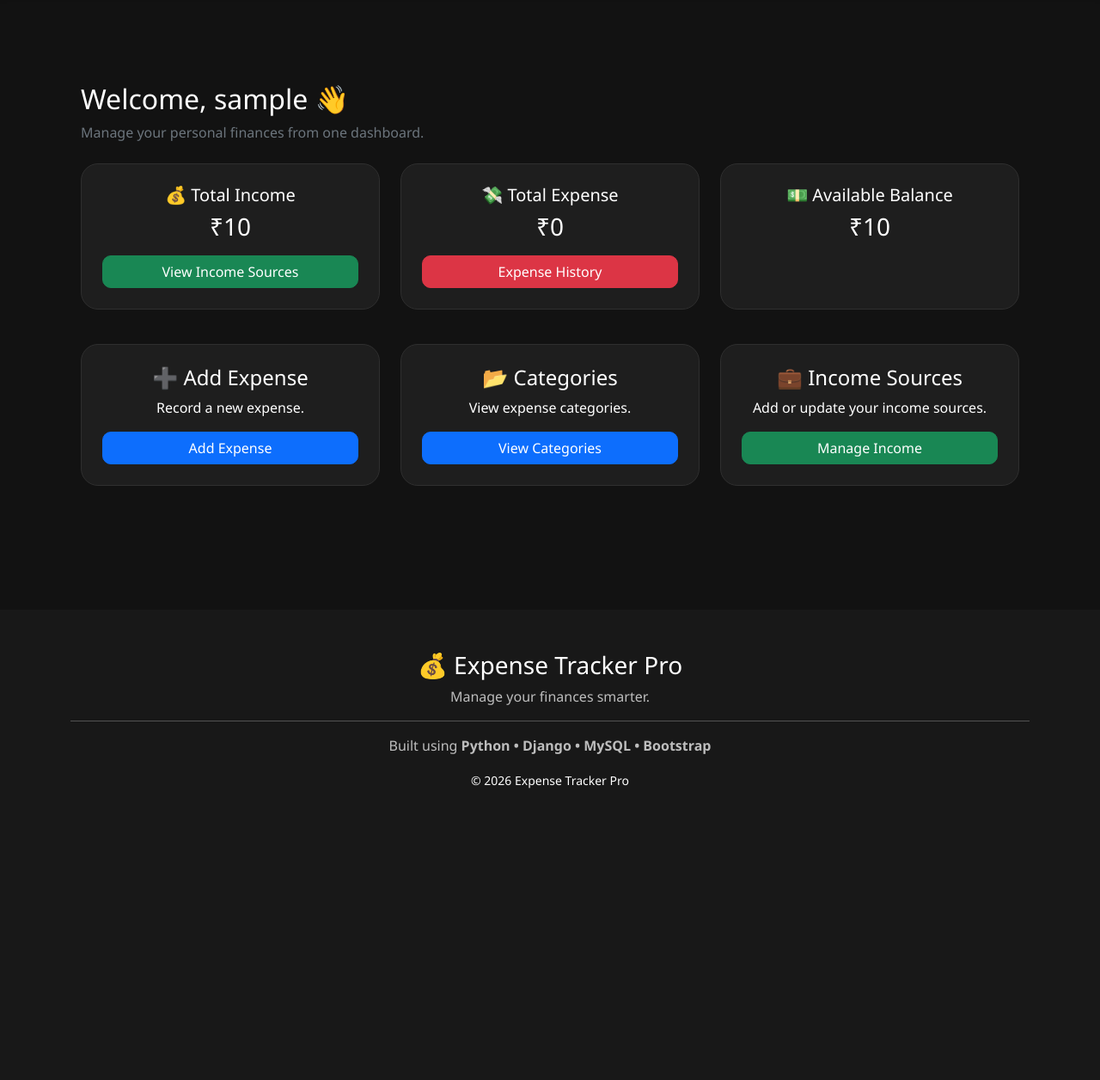
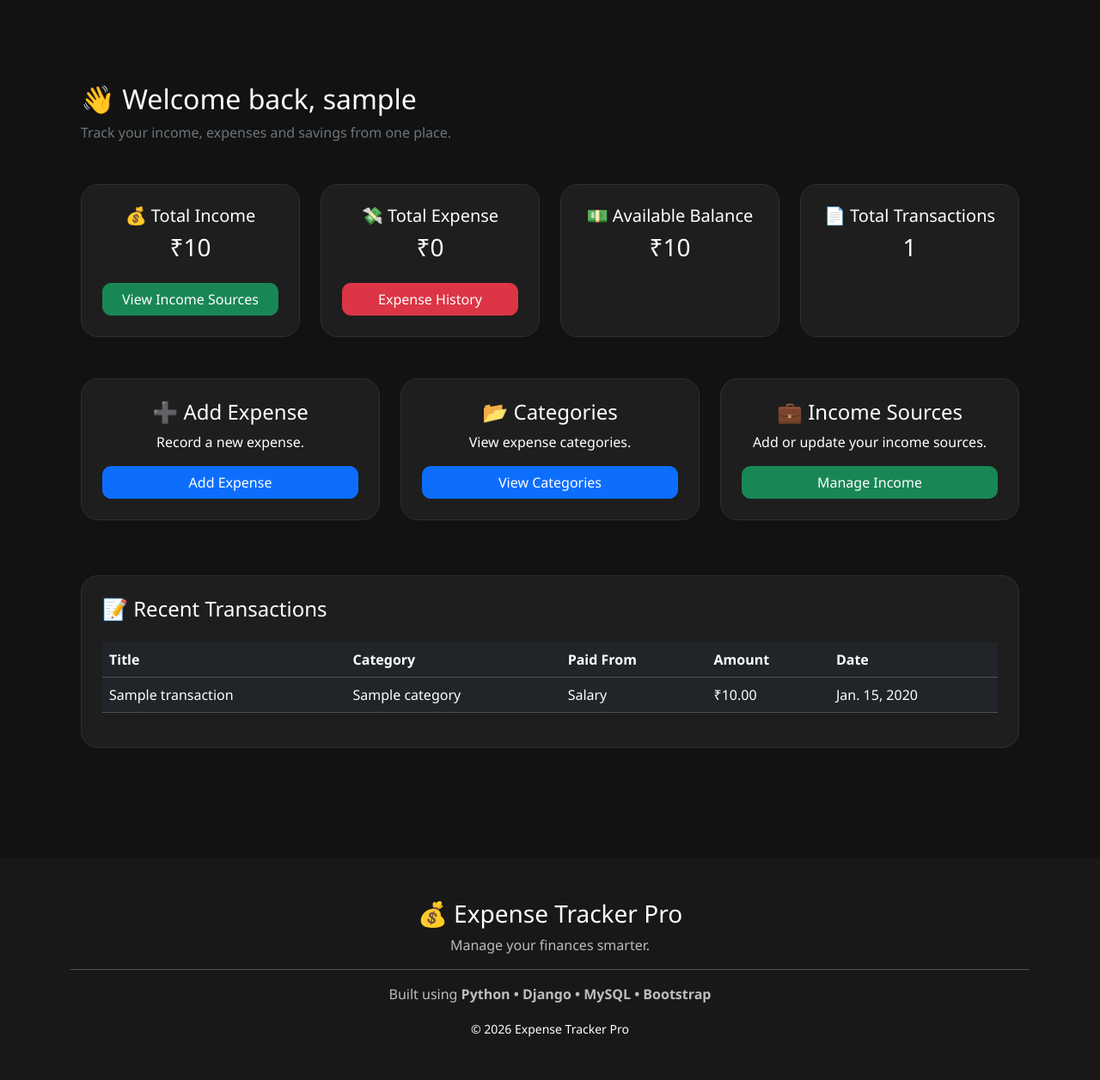
Before and after one commit to subratmaharana/expense-tracker, a Django app: page /expenses/dashboard/ in a window 1280 px wide. Shown: the part 68-1324 px from the top of the page at 86% size. Before the commit the page ends 985 px from the top, so only its background shows below. Run offline with Django 5.2, Linux system fonts and the light colour scheme; a user stored in the database is signed in; tables that the repository leaves empty hold one stand-in row (values such as "Sample post").

Commit message:
Improved dashbaord UI

```diff
--- a/backend/expenses/views.py
+++ b/backend/expenses/views.py
@@ -23,11 +23,21 @@ def dashboard(request):
 
     remaining_balance = total_income - total_expense
 
+    total_transactions = Transaction.objects.filter(
+    user=request.user
+    ).count()
+
+    recent_transactions = Transaction.objects.filter(
+    user=request.user
+    ).order_by("-date")[:5]
+
     context = {
-        "total_income": total_income,
-        "total_expense": total_expense,
-        "remaining_balance": remaining_balance,
-    }
+    "total_income": total_income,
+    "total_expense": total_expense,
+    "remaining_balance": remaining_balance,
+    "total_transactions": total_transactions,
+    "recent_transactions": recent_transactions,
+}
 
     return render(request, "expenses/dashboard.html", context)
 
--- a/backend/templates/expenses/dashboard.html
+++ b/backend/templates/expenses/dashboard.html
@@ -6,70 +6,182 @@
 
 <div class="container mt-5">
 
-    <h2>Welcome, {{ user.username }} 👋</h2>
-    <p class="text-secondary">Manage your personal finances from one dashboard.</p>
+    <h2>👋 Welcome back, {{ user.username }}</h2>
 
-    <div class="row mt-4">
+    <p class="text-secondary">
+        Track your income, expenses and savings from one place.
+    </p>
 
-        <div class="col-md-4 mb-3">
+    <!-- Summary Cards -->
+
+    <div class="row mt-4 g-4">
+
+        <div class="col-lg-3 col-md-6">
             <div class="card text-center p-4 h-100">
                 <h5>💰 Total Income</h5>
                 <h3>₹{{ total_income }}</h3>
-                <a href="{% url 'income_list' %}" class="btn btn-success mt-2">
+
+                <a href="{% url 'income_list' %}" class="btn btn-success mt-3">
                     View Income Sources
                 </a>
+
             </div>
         </div>
 
-        <div class="col-md-4 mb-3">
+        <div class="col-lg-3 col-md-6">
             <div class="card text-center p-4 h-100">
                 <h5>💸 Total Expense</h5>
                 <h3>₹{{ total_expense }}</h3>
-                <a href="{% url 'expense_history' %}" class="btn btn-danger mt-2">
+
+                <a href="{% url 'expense_history' %}" class="btn btn-danger mt-3">
                     Expense History
                 </a>
+
             </div>
         </div>
 
-        <div class="col-md-4 mb-3">
+        <div class="col-lg-3 col-md-6">
             <div class="card text-center p-4 h-100">
+
                 <h5>💵 Available Balance</h5>
+
                 <h3>₹{{ remaining_balance }}</h3>
+
+            </div>
+        </div>
+
+        <div class="col-lg-3 col-md-6">
+            <div class="card text-center p-4 h-100">
+
+                <h5>📄 Total Transactions</h5>
+
+                <h3>{{ total_transactions }}</h3>
+
             </div>
         </div>
 
     </div>
 
-    <div class="row mt-4">
+    <!-- Quick Actions -->
+
+    <div class="row mt-5">
 
         <div class="col-md-4 mb-3">
+
             <div class="card text-center p-4 h-100">
+
                 <h4>➕ Add Expense</h4>
+
                 <p>Record a new expense.</p>
+
                 <a href="{% url 'add_expense' %}" class="btn btn-primary">
+
                     Add Expense
+
                 </a>
+
             </div>
+
         </div>
 
         <div class="col-md-4 mb-3">
+
             <div class="card text-center p-4 h-100">
+
                 <h4>📂 Categories</h4>
+
                 <p>View expense categories.</p>
+
                 <a href="{% url 'view_category' %}" class="btn btn-primary">
+
                     View Categories
+
                 </a>
+
             </div>
+
         </div>
 
         <div class="col-md-4 mb-3">
+
             <div class="card text-center p-4 h-100">
+
                 <h4>💼 Income Sources</h4>
+
                 <p>Add or update your income sources.</p>
+
                 <a href="{% url 'income_list' %}" class="btn btn-success">
+
                     Manage Income
+
                 </a>
+
             </div>
+
+        </div>
+
+    </div>
+
+    <!-- Recent Transactions -->
+
+    <div class="card mt-5 p-4">
+
+        <h4 class="mb-4">📝 Recent Transactions</h4>
+
+        <div class="table-responsive">
+
+            <table class="table table-dark table-hover align-middle">
+
+                <thead>
+
+                    <tr>
+
+                        <th>Title</th>
+                        <th>Category</th>
+                        <th>Paid From</th>
+                        <th>Amount</th>
+                        <th>Date</th>
+
+                    </tr>
+
+                </thead>
+
+                <tbody>
+
+                    {% for transaction in recent_transactions %}
+
+                    <tr>
+
+                        <td>{{ transaction.title }}</td>
+
+                        <td>{{ transaction.category.name }}</td>
+
+                        <td>{{ transaction.paid_from.source }}</td>
+
+                        <td>₹{{ transaction.amount }}</td>
+
+                        <td>{{ transaction.date }}</td>
+
+                    </tr>
+
+                    {% empty %}
+
+                    <tr>
+
+                        <td colspan="5" class="text-center">
+
+                            No Transactions Found
+
+                        </td>
+
+                    </tr>
+
+                    {% endfor %}
+
+                </tbody>
+
+            </table>
+
         </div>
 
     </div>
```
